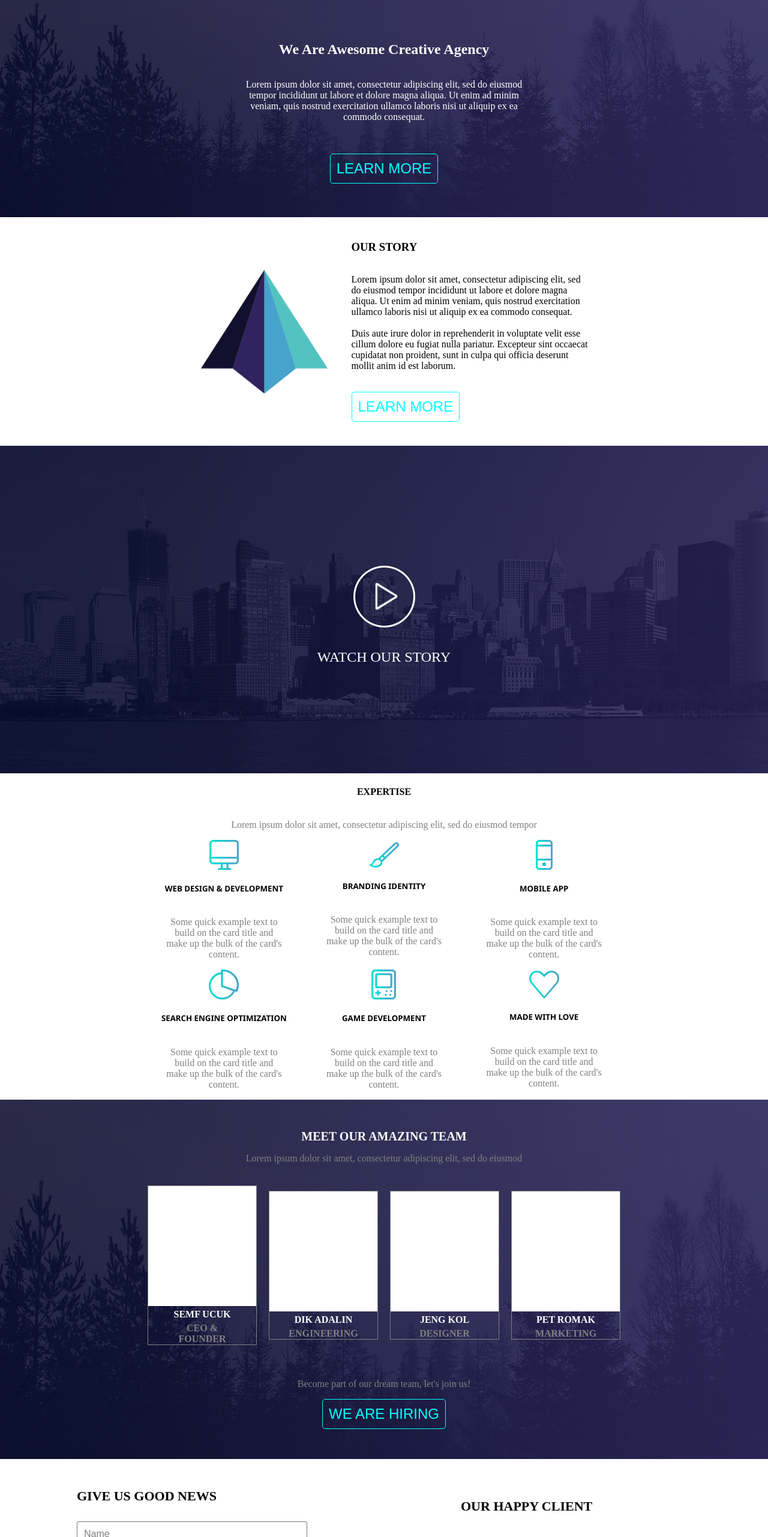
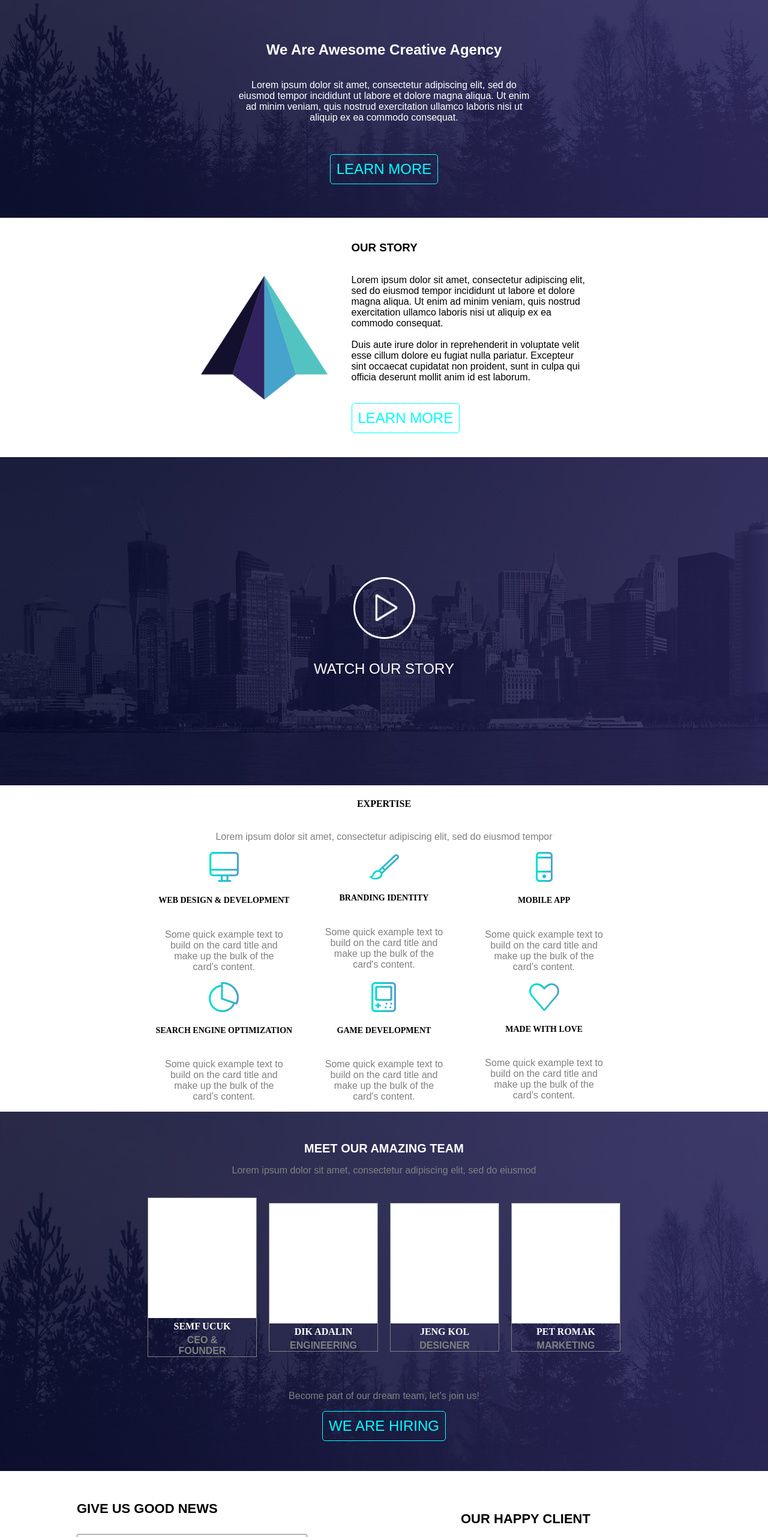
Before and after one commit to mihail-soltan/psd-challenge, a plain HTML site: page index.html in a window 1280 px wide. Shown: the part 98-2660 px from the top of the page at 60% size. Drawn offline with Linux system fonts and the light colour scheme.

Commit message:
replace all fonts

```diff
--- a/styles.css
+++ b/styles.css
@@ -3,6 +3,12 @@ body {
   padding: 0;
 
 }
+
+@import url('https://fonts.googleapis.com/css2?family=Montserrat:wght@300;400&display=swap');
+@import url('https://fonts.googleapis.com/css2?family=Lora:wght@500&display=swap');
+@import url('https://fonts.googleapis.com/css2?family=Lora:wght@500&family=Work+Sans:wght@300&display=swap');
+@import url('https://fonts.googleapis.com/css2?family=Work+Sans:wght@300;400&display=swap');
+
 .box-1 {
   display: flex;
   flex-wrap: wrap;
@@ -14,6 +20,7 @@ body {
 }
 header p {
   max-width: 500px;
+  font-family: 'Work Sans', sans-serif;
 }
 .box-2 {
   display: flex;
@@ -28,13 +35,14 @@ header p {
   margin: 20px 40px 20px 40px;
 }
 h3 {
-  font-family: 'Times New Roman', Times, serif;
+  font-family: 'Montserrat', sans-serif;
 }
 .box-2 p {
   display: flex;
   color:black;
   text-align: left;
   max-width: 400px;
+  font-family: 'Work Sans', sans-serif;
 }
 .content {
   display: flex;
@@ -73,7 +81,7 @@ h3 {
   color: white;
   margin-bottom: 180px;
   font-weight: lighter;
-  font-family: 'Times New Roman', Times, serif;
+  font-family: 'Montserrat', sans-serif;
 }
 
 .box-4 {
@@ -84,9 +92,9 @@ h3 {
 
 }
 
-
 .box-4 p {
   color: gray;
+  font-family: 'Work Sans', sans-serif;
 
 }
 .box-4 div p {
@@ -95,7 +103,8 @@ h3 {
 
 .box-4 h5 {
   font-weight: bolder;
-  font-family:'Segoe UI', Tahoma, Geneva, Verdana, sans-serif;
+  font-family: 'Lora', serif;
+  font-size: 14px;
 }
 #cards {
   display: flex;
@@ -153,13 +162,16 @@ h3 {
 }
 .box-5 p {
   color: gray;
+  font-family: 'Work Sans', sans-serif;
 }
 .card p {
   text-align: center;
   width: 10vw;
   padding: 0;
   margin: 0;
+  font-family: 'Work Sans', sans-serif;
 }
+
 .people {
   display: flex;
   flex-wrap: wrap;
@@ -182,7 +194,7 @@ h3 {
   margin-top: 50px;
   margin-bottom: 0;
   text-align: center;
-  font-family: 'Times New Roman', Times, serif;
+  font-family: 'Montserrat', sans-serif;
   color: white;
 }
 
@@ -195,7 +207,7 @@ h3 {
   align-items: center;
 }
 .box-6 h4 {
-  font-family: 'Times New Roman', Times, serif;
+  font-family: 'Montserrat', sans-serif;
   font-size: 22px;
 
 }
@@ -211,6 +223,7 @@ h3 {
   font-size: 16px;
   color: gray;
   padding: 10px;
+  font-family: 'Work Sans', sans-serif;
 }
 .client {
 display: flex;
@@ -218,6 +231,9 @@ flex-direction: row;
 flex-wrap: wrap;
 margin: 20px;
 width: 30vw;
+}
+.client h4 {
+  font-family: 'Montserrat', sans-serif;
 }
 
 .brands {
@@ -255,7 +271,7 @@ width: 30vw;
 .studio {
   font-size: 16px;
   color: white;
-  font-family: 'Segoe UI', Tahoma, Geneva, Verdana, sans-serif;
+  font-family: 'Montserrat', sans-serif;
   margin-top: 50px;
 }
 .address {
@@ -265,6 +281,7 @@ width: 30vw;
 }
 .address p {
   margin: 0px 5px 10px 10px;
+  font-family: 'Work Sans', sans-serif;
 }
 .newsletter {
   display: flex;
@@ -294,13 +311,16 @@ width: 30vw;
   justify-content: space-between;
   font-size: 20px;
 }
+.terms h6 {
+  font-family: 'Lora', serif;
+}
 .terms h6:hover {
   color: cyan;
 }
 .copyright {
   color: white;
   font-size: 16px;
-  font-family: 'Segoe UI', Tahoma, Geneva, Verdana, sans-serif;
+  font-family: 'Work Sans', sans-serif;
   text-align: right;
 }
 
@@ -308,6 +328,7 @@ width: 30vw;
   max-width: 300px;
   text-align: left;
   line-height: 1.5;
+  font-family: 'Work Sans', sans-serif;
 }
 
 h1 {
@@ -333,7 +354,7 @@ h1 {
 .box-1 a {
   color: white;
   text-decoration: none;
-  font-family: 'Franklin Gothic Medium', 'Arial Narrow', Arial, sans-serif;
+  font-family: 'Lora', serif;
   margin-left: 5px;
 }
 .box-1 a:hover {
@@ -343,6 +364,7 @@ h1 {
 h2 {
   text-align: center;
   color: white;
+  font-family: 'Montserrat', sans-serif;
 }
 header {
   display: flex;
```
